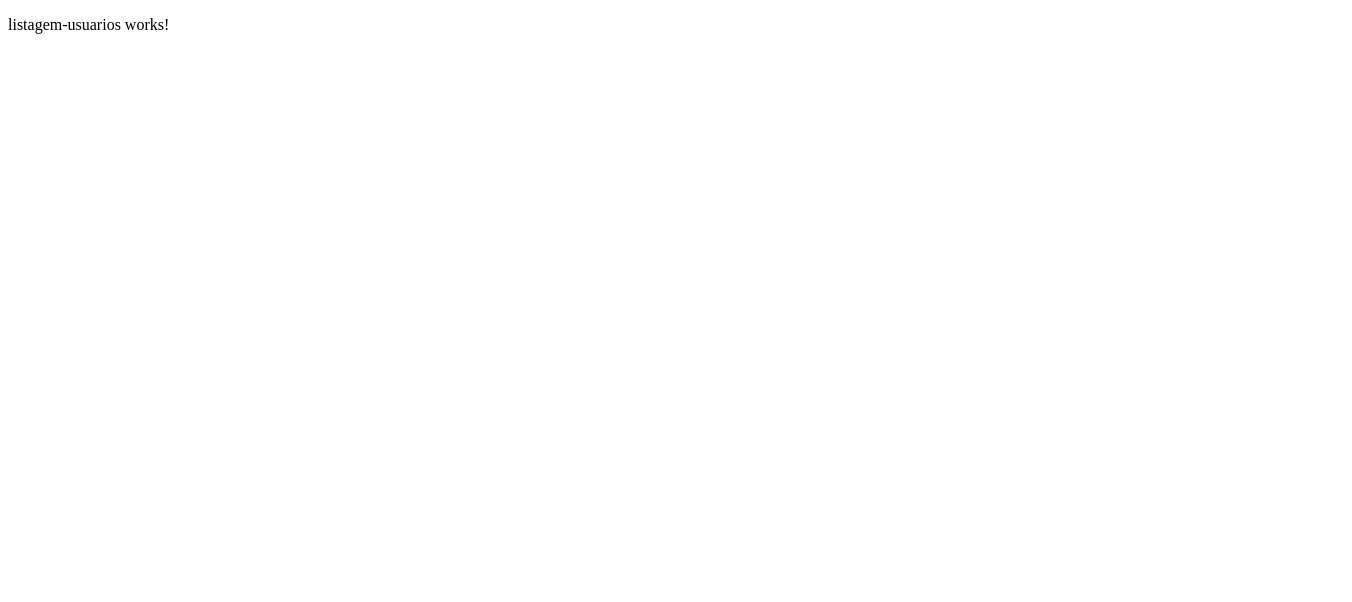
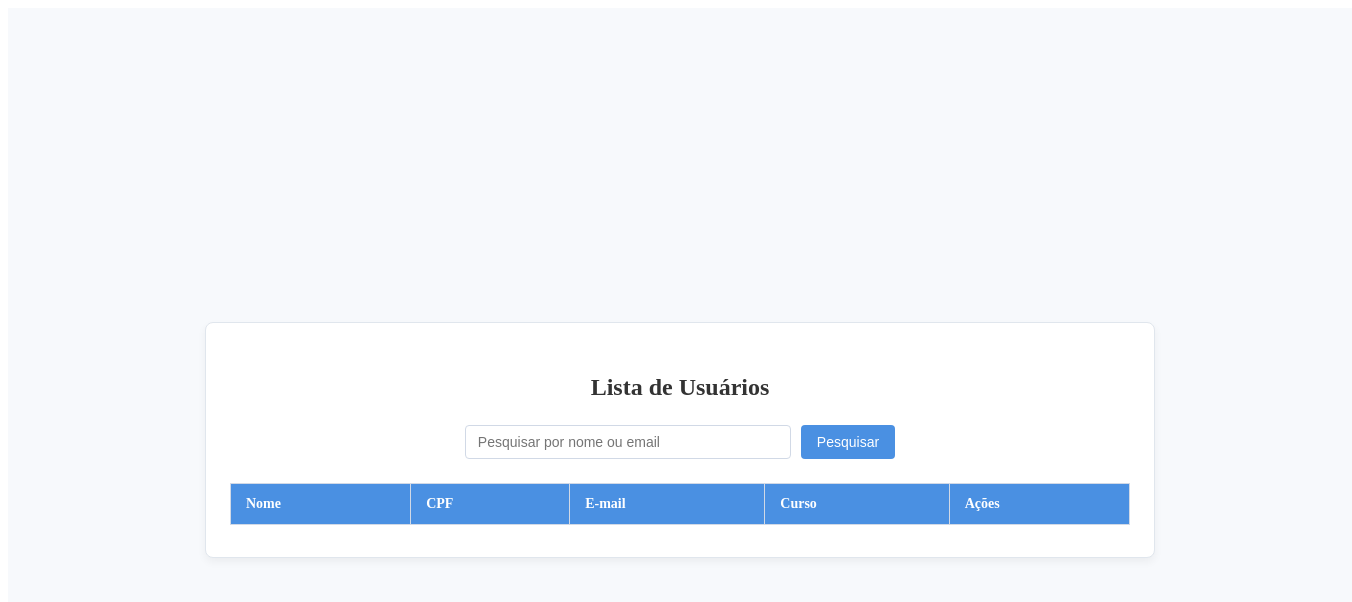
Before and after one commit to lucascarnu/m2_s07e8_exercicio_semanal, an Angular app: page /listagem-usuarios in a window 1280 px wide. Shown: the top 602 px of the page, 1352 px wide, since content can reach past the window. Built offline with nearby package versions, Linux system fonts and the light colour scheme.

Commit message:
Ex. 05- Criação da tela de listagem de alunos

```diff
--- a/src/app/cadastro-de-aluno/cadastro-de-aluno.component.ts
+++ b/src/app/cadastro-de-aluno/cadastro-de-aluno.component.ts
@@ -1,7 +1,7 @@
 import { Component, OnInit } from '@angular/core';
 import { FormGroup, FormControl, Validators, ReactiveFormsModule } from '@angular/forms';
 import { CommonModule } from '@angular/common';
-import { Router } from '@angular/router';
+import { Router, ActivatedRoute } from '@angular/router';
 
 @Component({
   selector: 'app-cadastro-de-aluno',
@@ -14,7 +14,7 @@ export class CadastroDeAlunoComponent implements OnInit {
   formCadastroAluno!: FormGroup;
   cursos: string[] = ['Curso 1', 'Curso 2', 'Curso 3']; // Lista de cursos para o select
 
-  constructor(private router: Router) {}
+  constructor(private router: Router, private route: ActivatedRoute) {}
 
   ngOnInit(): void {
     this.formCadastroAluno = new FormGroup({
@@ -23,6 +23,25 @@ export class CadastroDeAlunoComponent implements OnInit {
       email: new FormControl('', [Validators.required, Validators.email]),
       celular: new FormControl('', Validators.required),
       curso: new FormControl('', Validators.required),
+    });
+
+    this.route.queryParams.subscribe((params) => {
+      const state = window.history.state;
+      console.log('Estado de navegación:', state); // Verifica los datos del estado de navegación
+
+      if (state && state.usuario) {
+        this.preencherFormulario(state.usuario);
+      }
+    });
+  }
+
+  preencherFormulario(usuario: any) {
+    this.formCadastroAluno.patchValue({
+      nomeCompleto: usuario.nomeCompleto,
+      cpf: usuario.cpf,
+      email: usuario.email,
+      celular: usuario.celular,
+      curso: usuario.curso,
     });
   }
 
@@ -34,7 +53,7 @@ export class CadastroDeAlunoComponent implements OnInit {
   salvarAluno() {
     if (this.formCadastroAluno.valid) {
       const aluno = this.formCadastroAluno.value;
-      this.salvarNoLocalStorage(aluno);
+      this.atualizarLocalStorage(aluno); // Llamada al nuevo método
       console.log('Usuário salvo com sucesso');
       this.router.navigate(['/listagem-usuarios']);
     } else {
@@ -42,9 +61,18 @@ export class CadastroDeAlunoComponent implements OnInit {
     }
   }
 
-  salvarNoLocalStorage(aluno: any) {
-    const alunos = JSON.parse(localStorage.getItem('alunos') || '[]');
-    alunos.push(aluno);
+  atualizarLocalStorage(aluno: any) {
+    let alunos = JSON.parse(localStorage.getItem('alunos') || '[]');
+    const alunoIndex = alunos.findIndex((a: any) => a.cpf === aluno.cpf);
+
+    if (alunoIndex >= 0) {
+      // Actualizar el registro existente
+      alunos[alunoIndex] = aluno;
+    } else {
+      // Agregar un nuevo registro
+      alunos.push(aluno);
+    }
+
     localStorage.setItem('alunos', JSON.stringify(alunos));
   }
 }
--- a/src/app/listagem-usuarios/listagem-usuarios.component.html
+++ b/src/app/listagem-usuarios/listagem-usuarios.component.html
@@ -1 +1,34 @@
-<p>listagem-usuarios works!</p>
+<div class="listagem-usuarios">
+  <div class="container">
+    <h2>Lista de Usuários</h2>
+
+    <div class="pesquisa">
+      <input type="text" [(ngModel)]="filtro" placeholder="Pesquisar por nome ou email" (keydown.enter)="pesquisar()" />
+      <button (click)="pesquisar()">Pesquisar</button>
+    </div>
+
+    <table>
+      <thead>
+        <tr>
+          <th>Nome</th>
+          <th>CPF</th>
+          <th>E-mail</th>
+          <th>Curso</th>
+          <th>Ações</th>
+        </tr>
+      </thead>
+      <tbody>
+        <tr *ngFor="let usuario of usuariosFiltrados">
+          <td>{{ usuario.nomeCompleto }}</td>
+          <td>{{ usuario.cpf }}</td>
+          <td>{{ usuario.email }}</td>
+          <td>{{ usuario.curso }}</td>
+          <td class="acoes">
+            <button (click)="editarUsuario(usuario)" class="editar">Editar</button>
+            <button (click)="excluirUsuario(usuario)" class="excluir">Excluir</button>
+          </td>
+        </tr>
+      </tbody>
+    </table>
+  </div>
+</div>
--- a/src/app/listagem-usuarios/listagem-usuarios.component.scss
+++ b/src/app/listagem-usuarios/listagem-usuarios.component.scss
@@ -0,0 +1,130 @@
+.listagem-usuarios {
+  width: 100vw;
+  height: 100vh;
+  display: flex;
+  justify-content: center;
+  align-items: center;
+  background-color: #f7f9fc;
+  padding: 32px;
+
+  .container {
+    border: 1px solid #e0e6ed;
+    box-shadow: 0 4px 8px rgba(0, 0, 0, 0.05);
+    border-radius: 8px;
+    padding: 32px 24px;
+    background-color: #ffffff;
+    max-width: 900px;
+    width: 100%;
+    text-align: center;
+
+    h2 {
+      text-align: center;
+      color: #333;
+      margin-bottom: 24px;
+      font-size: 24px;
+      font-weight: bold;
+    }
+
+    .pesquisa {
+      display: flex;
+      justify-content: center;
+      margin-bottom: 24px;
+      gap: 10px;
+
+      input {
+        padding: 8px 12px;
+        border: 1px solid #d1d9e6;
+        border-radius: 4px;
+        font-size: 14px;
+        transition: border-color 0.3s;
+        width: 100%;
+        max-width: 300px;
+
+        &:focus {
+          border-color: #a0c4ff;
+          outline: none;
+        }
+      }
+
+      button {
+        padding: 8px 16px;
+        border: none;
+        background-color: #4a90e2;
+        color: #fff;
+        border-radius: 4px;
+        font-size: 14px;
+        transition: background-color 0.3s, transform 0.3s;
+
+        &:hover {
+          cursor: pointer;
+          background-color: #357abd;
+          transform: scale(1.05);
+        }
+      }
+    }
+
+    table {
+      width: 100%;
+      border-collapse: collapse;
+      text-align: left;
+      font-size: 14px;
+      margin: 0 auto;
+
+      th,
+      td {
+        padding: 12px 15px;
+        border: 1px solid #d1d9e6;
+      }
+
+      th {
+        background-color: #4a90e2;
+        color: #fff;
+        font-weight: bold;
+      }
+
+      tr:nth-child(even) {
+        background-color: #f9f9f9;
+      }
+
+      tr:hover {
+        background-color: #f1f1f1;
+      }
+    }
+
+    .acoes {
+      display: flex;
+      gap: 8px;
+
+      button {
+        padding: 6px 10px;
+        border: none;
+        border-radius: 4px;
+        font-size: 14px;
+        transition: background-color 0.3s, transform 0.3s;
+
+        &:hover {
+          cursor: pointer;
+          transform: scale(1.05);
+        }
+      }
+
+      .editar {
+        background-color: #4a90e2;
+        color: #fff;
+
+        &:hover {
+          background-color: #357abd;
+        }
+      }
+
+      .excluir {
+        background-color: #e74c3c;
+        color: #fff;
+
+        &:hover {
+          background-color: #c0392b;
+        }
+      }
+    }
+  }
+}
--- a/src/app/listagem-usuarios/listagem-usuarios.component.ts
+++ b/src/app/listagem-usuarios/listagem-usuarios.component.ts
@@ -1,12 +1,54 @@
-import { Component } from '@angular/core';
+import { Component, OnInit } from '@angular/core';
+import { Router } from '@angular/router';
+import { CommonModule } from '@angular/common';
+import { FormsModule } from '@angular/forms';
 
 @Component({
   selector: 'app-listagem-usuarios',
+  templateUrl: './listagem-usuarios.component.html',
+  styleUrls: ['./listagem-usuarios.component.scss'],
   standalone: true,
-  imports: [],
-  templateUrl: './listagem-usuarios.component.html',
-  styleUrl: './listagem-usuarios.component.scss'
+  imports: [CommonModule, FormsModule],
 })
-export class ListagemUsuariosComponent {
+export class ListagemUsuariosComponent implements OnInit {
+  usuarios: any[] = [];
+  usuariosFiltrados: any[] = [];
+  filtro: string = '';
 
+  constructor(private router: Router) {}
+
+  ngOnInit(): void {
+    this.carregarUsuarios();
+  }
+
+  carregarUsuarios(): void {
+    const usuariosStorage = localStorage.getItem('alunos');
+    this.usuarios = usuariosStorage ? JSON.parse(usuariosStorage) : [];
+    this.usuariosFiltrados = [...this.usuarios];
+  }
+
+  pesquisar(): void {
+    if (this.filtro.trim() !== '') {
+      this.usuariosFiltrados = this.usuarios.filter(
+        (usuario) =>
+          usuario.nomeCompleto.toLowerCase().includes(this.filtro.toLowerCase()) ||
+          usuario.email.toLowerCase().includes(this.filtro.toLowerCase())
+      );
+    } else {
+      this.usuariosFiltrados = [...this.usuarios];
+    }
+  }
+
+  editarUsuario(usuario: any): void {
+    console.log('Usuario a editar:', usuario); // Verifica los datos del usuario en la consola
+    this.router.navigate(['/cadastro-aluno'], { state: { usuario } });
+  }
+
+  excluirUsuario(usuario: any): void {
+    if (confirm('Quer mesmo excluir este usuário?')) {
+      this.usuarios = this.usuarios.filter((u) => u !== usuario);
+      this.usuariosFiltrados = [...this.usuarios];
+      localStorage.setItem('alunos', JSON.stringify(this.usuarios));
+    }
+  }
 }
```
Also changed, not shown: 1 other file (tests, documents, lock files or other folders).
